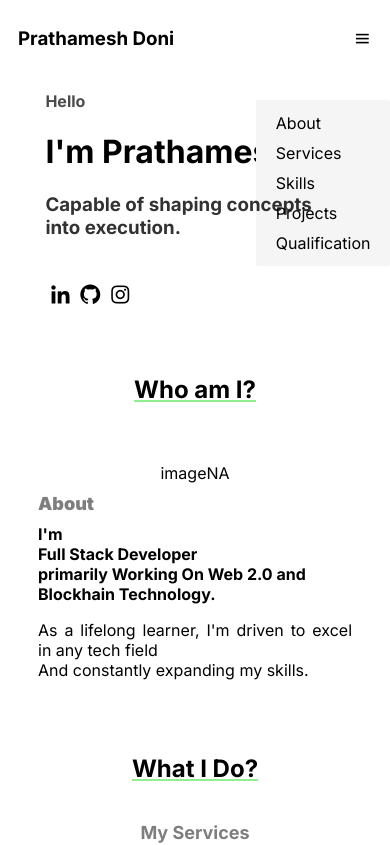
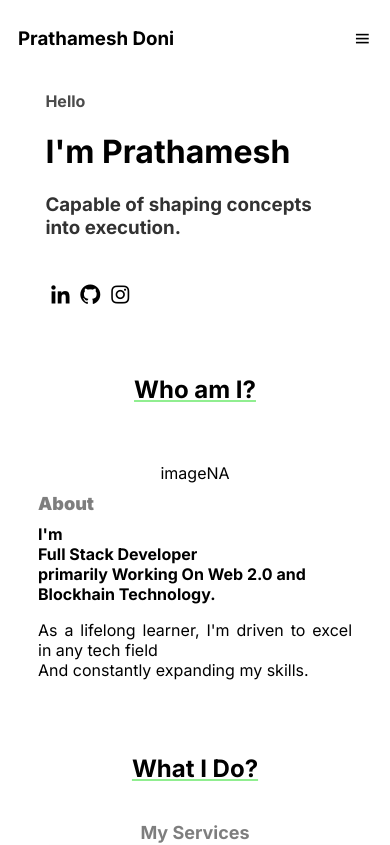
Before and after one commit to hacknovas/PortfolioHN, a Next.js app: page / in a window 390 px wide. Shown: the top 845 px of the page. Built offline with nearby package versions, Linux system fonts and the light colour scheme.

Commit message:
Done with menu-bar

```diff
--- a/src/app/CSS/header.module.css
+++ b/src/app/CSS/header.module.css
@@ -58,6 +58,7 @@
 .scrollDown:hover {
   transform: translateY(5px);
 }
+
 .headSectionEachItem:hover {
   opacity: 0.7;
   cursor: pointer;
@@ -95,24 +96,36 @@
   display: none;
 }
 
+.closeButton {
+  text-align: end;
+  display: none;
+}
 @media screen and (max-width: 600px) {
   .navSectionList {
-    position: absolute;
-    top: 10%;
-    display: flex;
-    flex-direction: column;
-    justify-content: flex-end;
-    align-items: flex-start;
-    right: 0px;
-    padding: 2% 5%;
-    list-style: none;
-    background: whitesmoke;
-    border-radius: 2px;
+    position: fixed;
+    text-align: center;
+    background-color: whitesmoke;
+    z-index: 5;
+    width: 100%;
+    left: -19px;
+    top: -1000px;
+    height: 101%;
+  }
+  .navSectionListItems {
+    width: 100%;
+    padding-top: 20px;
   }
 
-  .navSectionListItems {
-    padding: 5px 0;
+  .navSectionListItems:hover {
+    transform: translateY(-2px);
+    opacity: 0.7;
   }
+
+  .closeButton {
+    display: block;
+    padding-top: 20px;
+  }
+  /*  */
 
   .headSectionItems {
     flex-direction: row;
--- a/src/app/CSS/project.module.css
+++ b/src/app/CSS/project.module.css
@@ -82,7 +82,6 @@
 
 .projectSingleItem:hover {
   transform: translateX(1px);
-  background-color: whitesmoke;
 }
 
 .projectSingleItem i {
--- a/src/app/Components/Header.tsx
+++ b/src/app/Components/Header.tsx
@@ -13,7 +13,13 @@ export default function Header() {
             <h3>Prathamesh Doni </h3>
           </Link>
         </div>
-        <ul id="toggleCSS" className={styles.navSectionList}>
+        <ul id="toggleCSS" className={styles.navSectionList} onClick={() => {
+          toggle ? document.querySelector<HTMLElement>("#toggleCSS")!.style.top = "-1000px" : document.querySelector<HTMLElement>("#toggleCSS")!.style.top = "-19px";
+          !toggle ? settoggle(true) : settoggle(false);
+        }}>
+          <div className={styles.closeButton}>
+            &#10005;
+          </div>
           <li className={styles.navSectionListItems}><Link href="#aboutSection"><div>About</div></Link></li>
           <li className={styles.navSectionListItems}><Link href="#servicesSection"><div>Services</div></Link></li>
           <li className={styles.navSectionListItems}><Link href="#skillSection"><div>Skills</div></Link></li>
@@ -22,7 +28,7 @@ export default function Header() {
         </ul>
         <div className={styles.navMenuIcon}>
           <i className='bx bx-menu' onClick={() => {
-            toggle ? document.querySelector<HTMLElement>("#toggleCSS")!.style.display = "block" : document.querySelector<HTMLElement>("#toggleCSS")!.style.display = "none";
+            toggle ? document.querySelector<HTMLElement>("#toggleCSS")!.style.top = "-1000px" : document.querySelector<HTMLElement>("#toggleCSS")!.style.top = "-19px";
             !toggle ? settoggle(true) : settoggle(false);
           }}></i>
         </div>
```
